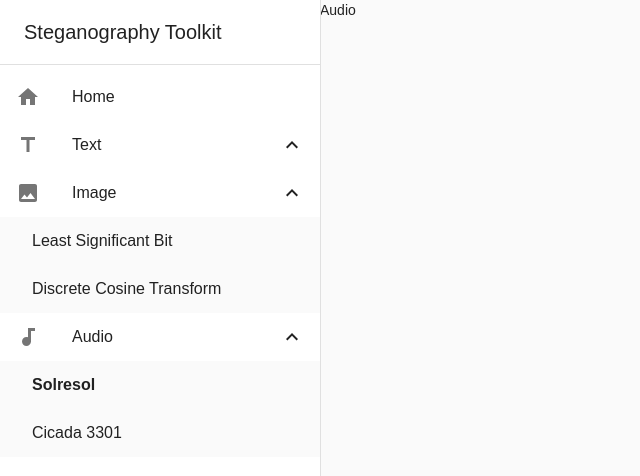
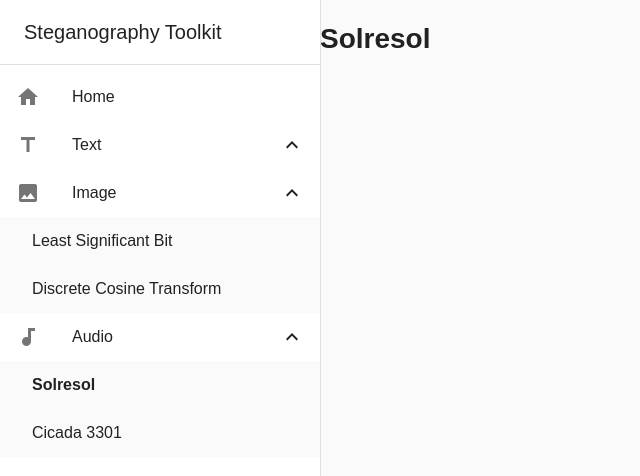
Before and after one commit to Dabolus/steganography-toolkit, a React (Create React App) app: page /audio/solresol in a window 1280 px wide. Shown: the top 476 px of the page, without its empty margins (0-640 px from the left). Built offline with nearby package versions, Linux system fonts and the light colour scheme.

Commit message:
feat: setup audio router

```diff
--- a/src/App.tsx
+++ b/src/App.tsx
@@ -9,6 +9,8 @@ import lightTheme from './themes/light';
 import SidebarLayout from './components/SidebarLayout';
 import SidebarMenu from './components/SidebarMenu';
 import Loader from './components/Loader';
+
+import AudioRouter from './containers/audio/AudioRouter';
 
 const Home = lazy(() => import('./components/Home'));
 
@@ -46,7 +48,9 @@ function App() {
 
               <Route path="/image">Image</Route>
 
-              <Route path="/audio">Audio</Route>
+              <Route path="/audio">
+                <AudioRouter />
+              </Route>
 
               <Redirect to="/" />
             </Switch>
--- /dev/null
+++ b/src/containers/audio/AudioRouter.tsx
@@ -0,0 +1,37 @@
+import React, { FunctionComponent } from 'react';
+
+import { useRouteMatch, Switch, Route, Redirect } from 'react-router-dom';
+
+import { TopbarLayoutProps } from '../../components/TopbarLayout';
+
+const AudioRouter: FunctionComponent<TopbarLayoutProps> = (props) => {
+  const { path } = useRouteMatch();
+
+  return (
+    <Switch>
+      <Route path={`${path}/solresol`}>
+        <Switch>
+          <Route exact path={`${path}/solresol`}>
+            <h1>Solresol</h1>
+          </Route>
+
+          <Redirect to={`${path}/solresol`} />
+        </Switch>
+      </Route>
+
+      <Route path={`${path}/cicada-3301`}>
+        <Switch>
+          <Route exact path={`${path}/cicada-3301`}>
+            <h1>Cicada 3301</h1>
+          </Route>
+
+          <Redirect to={`${path}/cicada-3301`} />
+        </Switch>
+      </Route>
+
+      <Redirect to={`${path}/solresol`} />
+    </Switch>
+  );
+};
+
+export default AudioRouter;
```
